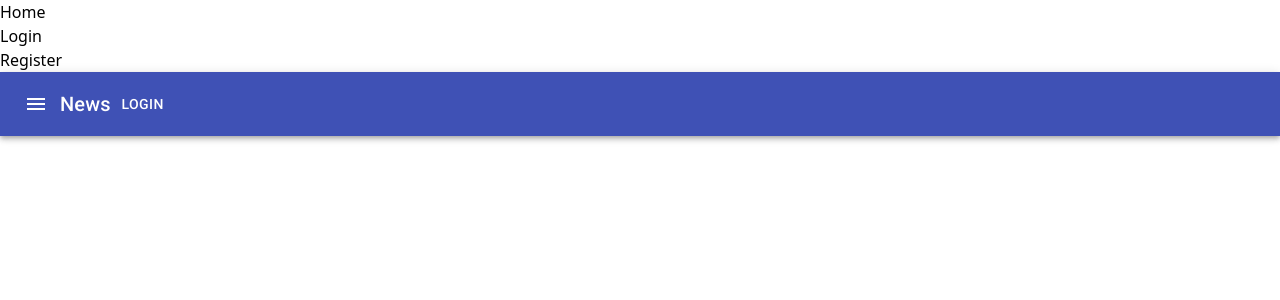
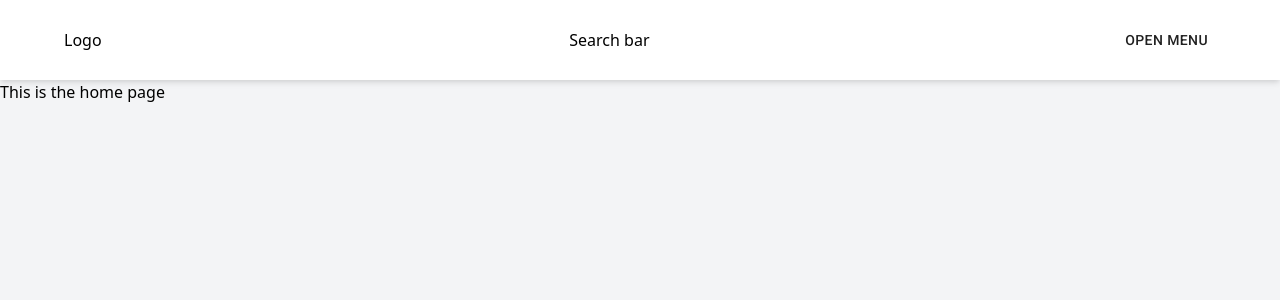
Before and after one commit to tranminhphat/tripsy, a React (Create React App) app: page / in a window 1280 px wide. Shown: the top 300 px of the page. Built offline with nearby package versions, Linux system fonts and the light colour scheme.

Commit message:
create header component

```diff
--- a/src/App.tsx
+++ b/src/App.tsx
@@ -4,9 +4,9 @@ import AppRouter from "./routes/index";
 
 export const App: React.FC = () => {
   return (
-    <>
+    <div className="bg-gray-100 h-screen w-full">
       <Header />
       <AppRouter />
-    </>
+    </div>
   );
 };
--- a/src/components/Header.tsx
+++ b/src/components/Header.tsx
@@ -1,22 +1,49 @@
 import * as React from "react";
+import { Button, Menu, MenuItem } from "@material-ui/core";
 import { Link } from "react-router-dom";
 
 export const Header: React.FC = () => {
+  const [anchorEl, setAnchorEl] = React.useState(null);
+
+  const handleClick = (event) => {
+    setAnchorEl(event.currentTarget);
+  };
+
+  const handleClose = () => {
+    setAnchorEl(null);
+  };
+
   return (
-    <div>
-      <nav>
-        <ul>
-          <li>
-            <Link to="/">Home</Link>
-          </li>
-          <li>
-            <Link to="/login">Login</Link>
-          </li>
-          <li>
-            <Link to="/register">Register</Link>
-          </li>
-        </ul>
-      </nav>
-    </div>
+    <header className="h-20 bg-white shadow-md">
+      <div className="h-full flex justify-between items-center px-16">
+        <div>Logo</div>
+        <div>Search bar</div>
+        <div>
+          <Button
+            className="focus:outline-none"
+            aria-controls="simple-menu"
+            aria-haspopup="true"
+            onClick={handleClick}
+          >
+            Open Menu
+          </Button>
+          <Menu
+            className="mt-14"
+            id="simple-menu"
+            anchorEl={anchorEl}
+            keepMounted
+            open={Boolean(anchorEl)}
+            onClose={handleClose}
+          >
+            <Link to="/login" onClick={handleClose}>
+              <MenuItem>Login</MenuItem>
+            </Link>
+            <Link to="/register" onClick={handleClose}>
+              <MenuItem>Register</MenuItem>
+            </Link>
+          </Menu>
+        </div>
+      </div>
+    </header>
   );
 };
--- a/src/pages/client/HomePage.tsx
+++ b/src/pages/client/HomePage.tsx
@@ -1,24 +1,5 @@
-import classes from "*.module.css";
-import {
-  AppBar,
-  Toolbar,
-  IconButton,
-  Typography,
-  Button,
-} from "@material-ui/core";
-import MenuIcon from "@material-ui/icons/Menu";
 import * as React from "react";
 
 export const HomePage: React.FC = () => {
-  return (
-    <AppBar position="static">
-      <Toolbar>
-        <IconButton edge="start" color="inherit" aria-label="menu">
-          <MenuIcon />
-        </IconButton>
-        <Typography variant="h6">News</Typography>
-        <Button color="inherit">Login</Button>
-      </Toolbar>
-    </AppBar>
-  );
+  return <div>This is the home page</div>;
 };
--- a/src/routes/index.tsx
+++ b/src/routes/index.tsx
@@ -20,7 +20,7 @@ const AppRouter: React.FC = () => {
   return (
     <Switch>
       {routes.map((route) => {
-        return <Route exact={route.exact} {...route} />;
+        return <Route key={route.path} exact={route.exact} {...route} />;
       })}
     </Switch>
   );
--- a/tsconfig.json
+++ b/tsconfig.json
@@ -19,7 +19,7 @@
     "isolatedModules": true,
     "noEmit": true,
     "jsx": "react-jsx",
-    "noImplicitAny": true,
+    "noImplicitAny": false,
   },
   "include": [
     "src"
```
Also changed, not shown: 1 other file (tests, documents, lock files or other folders).
